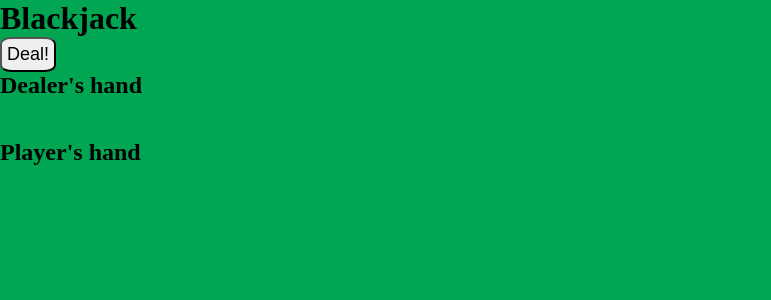
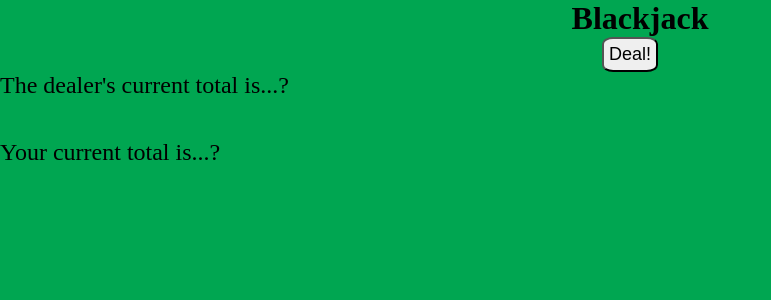
Before and after one commit to rockinrobin714/Javascript-projects, a PHP site: page / in a window 1280 px wide. Shown: the top 300 px of the page, without its empty margins (0-771 px from the left). Run offline with PHP 8.4, Linux system fonts and the light colour scheme; some libraries are stand-ins or nearby versions.

Commit message:
calculating score

```diff
--- a/blackjack/app.js
+++ b/blackjack/app.js
@@ -1,6 +1,7 @@
 var Blackjack = function(){
   this.cardValues = {
-    A:[1,11],
+    //A:[1,11],
+    A: 11,
     2: 2,
     3:3,
     4:4,
@@ -30,16 +31,6 @@ Blackjack.prototype.createDeck = function(){
   return deck;
 }
 
-Blackjack.prototype.reveal = function(){
-  let total = 0;
-  for (var i = 0;i<this.hand.length;i++){
-    if (this.hand[i]!=='A'){
-    //count total
-    } else {
-    //make a total with A = 1 and another total with A = 11
-    }
-  }
-}
 Blackjack.prototype.dealOneToPlayer = function() {
   var card = this.deck.shift();
   this.playerHand.push(card);
@@ -56,12 +47,33 @@ Blackjack.prototype.dealOneToDealer = function() {
   }
 }
 
-Blackjack.prototype.revealDealersCards = function() {
+Blackjack.prototype.calculatePlayer = function() {
+  var total = 0;
+  for (var i = 0; i< this.playerHand.length;i++){
+    total += this.cardValues[this.playerHand[i].number]
+  }
+  if (total>21){
+    $('#win-lose').show();
+    $('#win-lose').html('Sorry, you lose! Try again!');
+    $('#hit').hide();
+    $('#stay').hide();
+    $('#deal').show();
 
+  } else{
+    $('#player-score').html(total);
+  }
+}
+
+Blackjack.prototype.calculateDealerBefore = function() {
+  var total = 0;
+  for (var i = 1; i< this.dealerHand.length;i++){
+    total += this.cardValues[this.dealerHand[i].number]
+  }
+  $('#dealer-score').html(total)
 }
 
 Blackjack.prototype.stay = function(){
-  //do nothing
+  this.calculateDealerAfter();
 }
 
 Blackjack.prototype.shuffleDeck = function(deck){
@@ -79,12 +91,32 @@ Blackjack.prototype.shuffleDeck = function(deck){
 
 Blackjack.prototype.firstDeal = function(){
   setTimeout(this.dealOneToPlayer.bind(this),500);
+  setTimeout(this.calculatePlayer.bind(this),500);
   setTimeout(this.dealOneToDealer.bind(this),1000);
   setTimeout(this.dealOneToPlayer.bind(this),1500);
+  setTimeout(this.calculatePlayer.bind(this),1500);
   setTimeout(this.dealOneToDealer.bind(this),2000);
+  setTimeout(this.calculatePlayer.bind(this),1500);
+  setTimeout(this.calculateDealerBefore.bind(this),2000);
 }
 
 $('#deal').click(function(){
   var blackjack = new Blackjack();
+  $('.player').html('');
+  $('.dealer').html('');
   blackjack.firstDeal();
+  $('#win-lose').hide();
+  $('#hit').show();
+  $('#stay').show();
+  $('#deal').hide();
+
+  $('#hit').click(function(){
+    blackjack.dealOneToPlayer();
+    blackjack.calculatePlayer();
+  })
+
+  $('#stay').click(function(){
+    blackjack.calculatePlayer();
+  })
+
 })
--- a/blackjack/index.html
+++ b/blackjack/index.html
@@ -9,13 +9,19 @@
 	<body>
 	<div class='container'>
 	<div>
-		<h1>Blackjack</h1>
-		<button id='deal'> Deal! </button>
+		<h1 id='title'>Blackjack</h1>
+		<div class='centered-row'>
+			<button id='deal'> Deal! </button>
+			<div id='win-lose'></div>
+			<button id='hit'> Hit! </button>
+			<button id='stay'> Stay! </button>
+		</div>
 	</div>
-		<h2>Dealer's hand</h2>
-			<div class="dealer hand">
-			</div>
-			<h2>Player's hand</h2>
+		<div class='row'> The dealer's current total is... <span id='dealer-score'>?</span></div>
+		<div class="dealer hand">
+		</div>
+
+		<div class='row'>Your current total is... <span id='player-score'>?</span></div>
 		<div class='player hand'>
 		</div>
 	</div>
--- a/blackjack/styles.css
+++ b/blackjack/styles.css
@@ -3,7 +3,27 @@
 body {
   background: #00a651;
 }
+#title {
+	text-align: center;
+}
 
+.centered-row {
+	display: -webkit-flex;
+   display: flex;
+   -webkit-flex-direction: row;
+   flex-direction: row;
+   -webkit-align-items: center;
+   align-items: center;
+   -webkit-justify-content: center;
+   justify-content: center;
+}
+.row {
+	display: -webkit-flex;
+   display: flex;
+   -webkit-flex-direction: row;
+   flex-direction: row;
+   font-size: 24px;
+}
 div[class*='suit']:before {
   position: absolute;
   font-size: 35px;
@@ -86,4 +106,11 @@ button {
 	padding: 5px;
 	font-size: 18px;
 	border-radius: 20%;
+	margin-right: 20px;
 }
+#hit {
+	display: none;
+}
+#stay {
+	display: none;
+}
```
